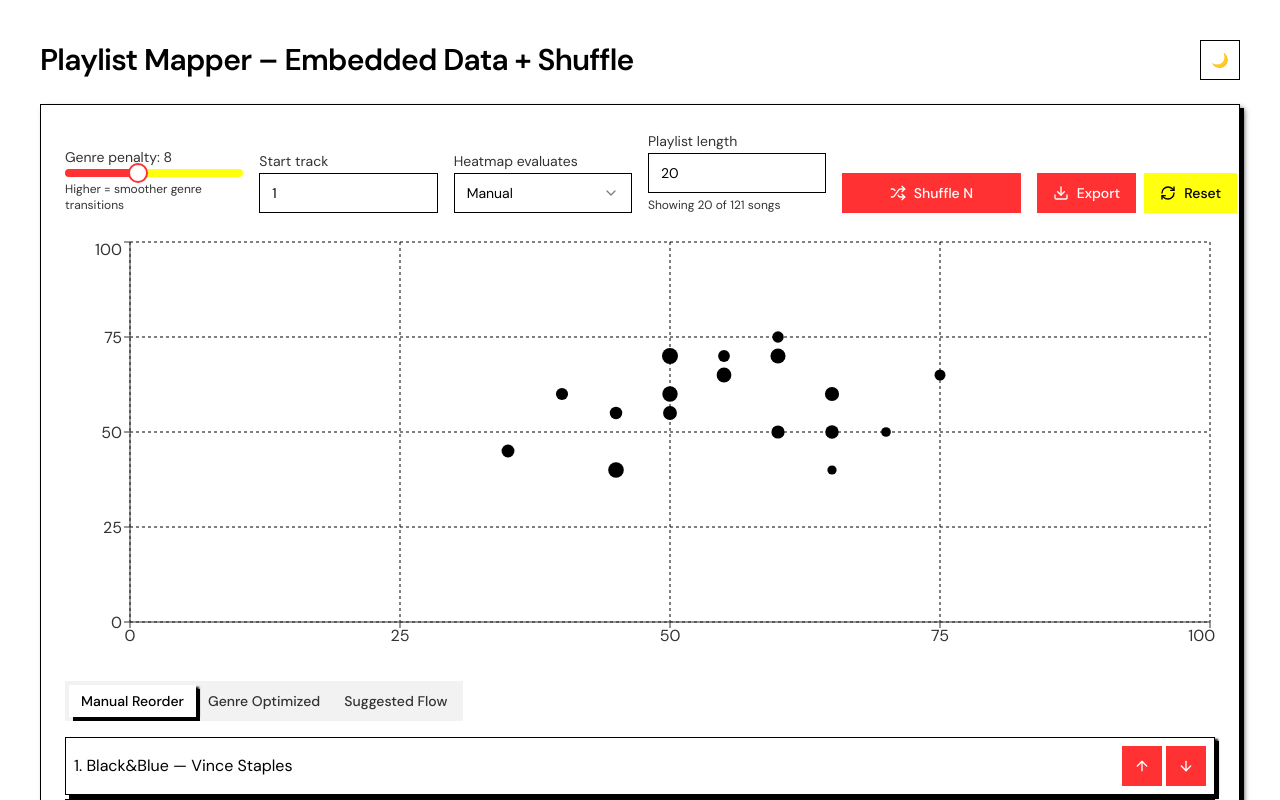
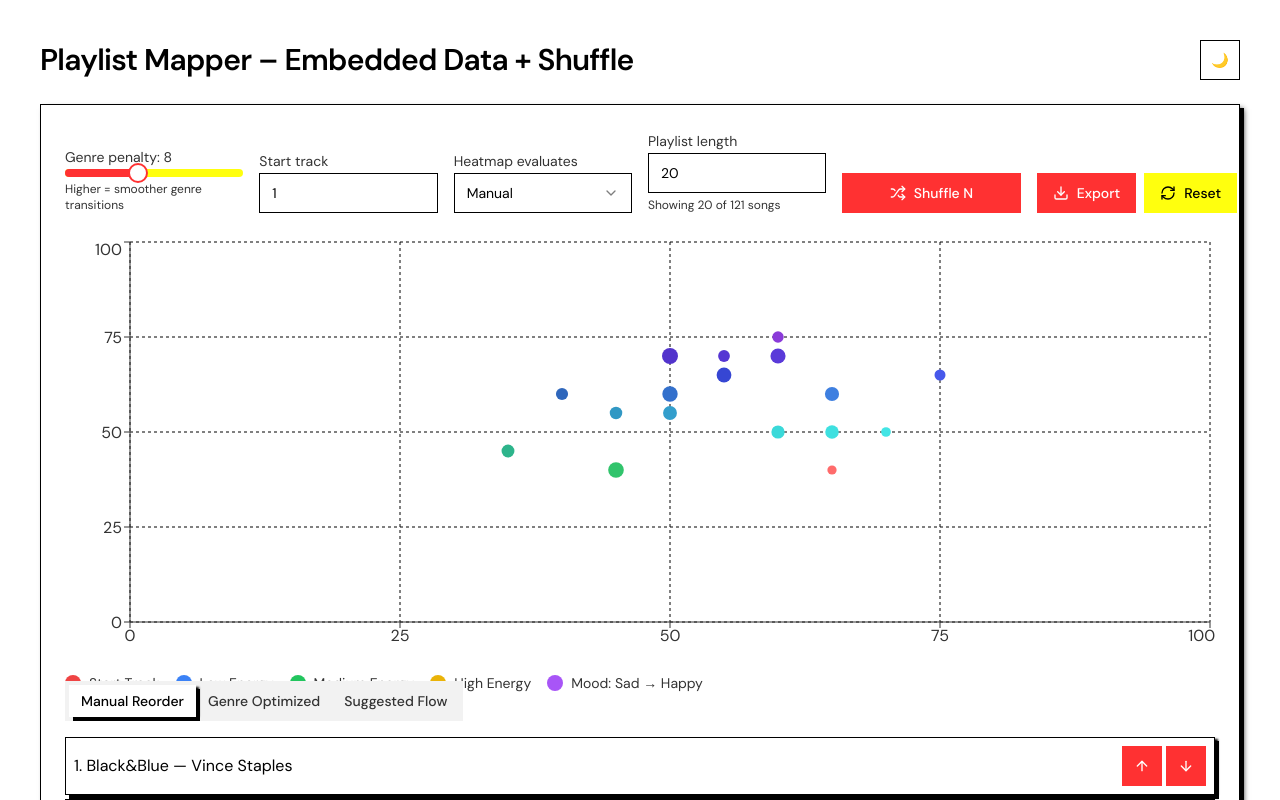
Before and after one commit to rithvikrandhir/Vibes, a React (Vite) app: page / in a window 1280 px wide. Shown: the top 800 px of the page. Built offline with nearby package versions, Linux system fonts and the light colour scheme.

Commit message:
Add vibrant dynamic chart colors based on mood and energy with color legend

```diff
--- a/src/App.jsx
+++ b/src/App.jsx
@@ -901,8 +901,15 @@ function flowScores(ordered, genrePenalty){
   return scores.map(s => (s - min) / range);
 }
 
-const BLUE = "var(--chart-1)";
-const RED  = "var(--chart-5)";
+// Dynamic color function based on mood and energy
+const getSongColor = (mood, energy) => {
+  // Create a vibrant color palette based on mood (hue) and energy (saturation/brightness)
+  const hue = (mood / 100) * 360; // Mood maps to hue (0-360)
+  const saturation = Math.max(60, (energy / 100) * 80 + 20); // Energy maps to saturation (20-100)
+  const lightness = Math.max(30, (energy / 100) * 40 + 30); // Energy also affects brightness (30-70)
+
+  return `hsl(${hue}, ${saturation}%, ${lightness}%)`;
+};
 
 export default function App(){
   const [allSongs] = useState(seedSongs.map((d,i)=>({...d, idx:i+1})));
@@ -959,11 +966,32 @@ export default function App(){
 
   const heatColors = useMemo(()=>{
     const scores = flowScores(orderedForHeat, genrePenalty);
-    const map = {}; orderedForHeat.forEach((d,i)=>{ map[`${d.title}|${d.artist}`] = lerpHex(BLUE, RED, scores[i]); });
+    const map = {};
+    orderedForHeat.forEach((d,i)=>{
+      // Use vibrant colors based on flow scores - from cool blue to warm red
+      const score = scores[i];
+      if (score < 0.3) {
+        map[`${d.title}|${d.artist}`] = "#3b82f6"; // Cool blue for smooth transitions
+      } else if (score < 0.7) {
+        map[`${d.title}|${d.artist}`] = "#10b981"; // Green for medium flow
+      } else {
+        map[`${d.title}|${d.artist}`] = "#ef4444"; // Red for rough transitions
+      }
+    });
     return map;
   }, [orderedForHeat, genrePenalty]);
 
-  const vizData = useMemo(()=> manual.map(d => ({...d, color: heatColors[`${d.title}|${d.artist}`]})), [manual, heatColors]);
+  const vizData = useMemo(()=> {
+    const data = orderForHeatmap === 'manual' ? manual : suggested;
+    return data.slice(0, playlistLen).map((song, i) => ({
+      energy: song.energy,
+      mood: song.mood,
+      order: i + 1,
+      title: song.title,
+      artist: song.artist,
+      color: i === startIdx ? "#ff6b6b" : getSongColor(song.mood, song.energy) // Start song gets special red color
+    }));
+  }, [manual, suggested, orderForHeatmap, playlistLen, startIdx]);
 
   const exportOrder = () => {
     let list;
@@ -1066,6 +1094,30 @@ export default function App(){
                 <Scatter data={vizData}>{vizData.map((d,i)=>(<Cell key={i} fill={d.color}/>))}</Scatter>
               </ScatterChart>
             </ResponsiveContainer>
+
+            {/* Color Legend */}
+            <div className="mt-4 flex flex-wrap gap-4 text-sm">
+              <div className="flex items-center gap-2">
+                <div className="w-4 h-4 rounded-full bg-red-500"></div>
+                <span className="text-muted-foreground">Start Track</span>
+              </div>
+              <div className="flex items-center gap-2">
+                <div className="w-4 h-4 rounded-full bg-blue-500"></div>
+                <span className="text-muted-foreground">Low Energy</span>
+              </div>
+              <div className="flex items-center gap-2">
+                <div className="w-4 h-4 rounded-full bg-green-500"></div>
+                <span className="text-muted-foreground">Medium Energy</span>
+              </div>
+              <div className="flex items-center gap-2">
+                <div className="w-4 h-4 rounded-full bg-yellow-500"></div>
+                <span className="text-muted-foreground">High Energy</span>
+              </div>
+              <div className="flex items-center gap-2">
+                <div className="w-4 h-4 rounded-full bg-purple-500"></div>
+                <span className="text-muted-foreground">Mood: Sad → Happy</span>
+              </div>
+            </div>
           </div>
 
           <Tabs defaultValue="order">
```
